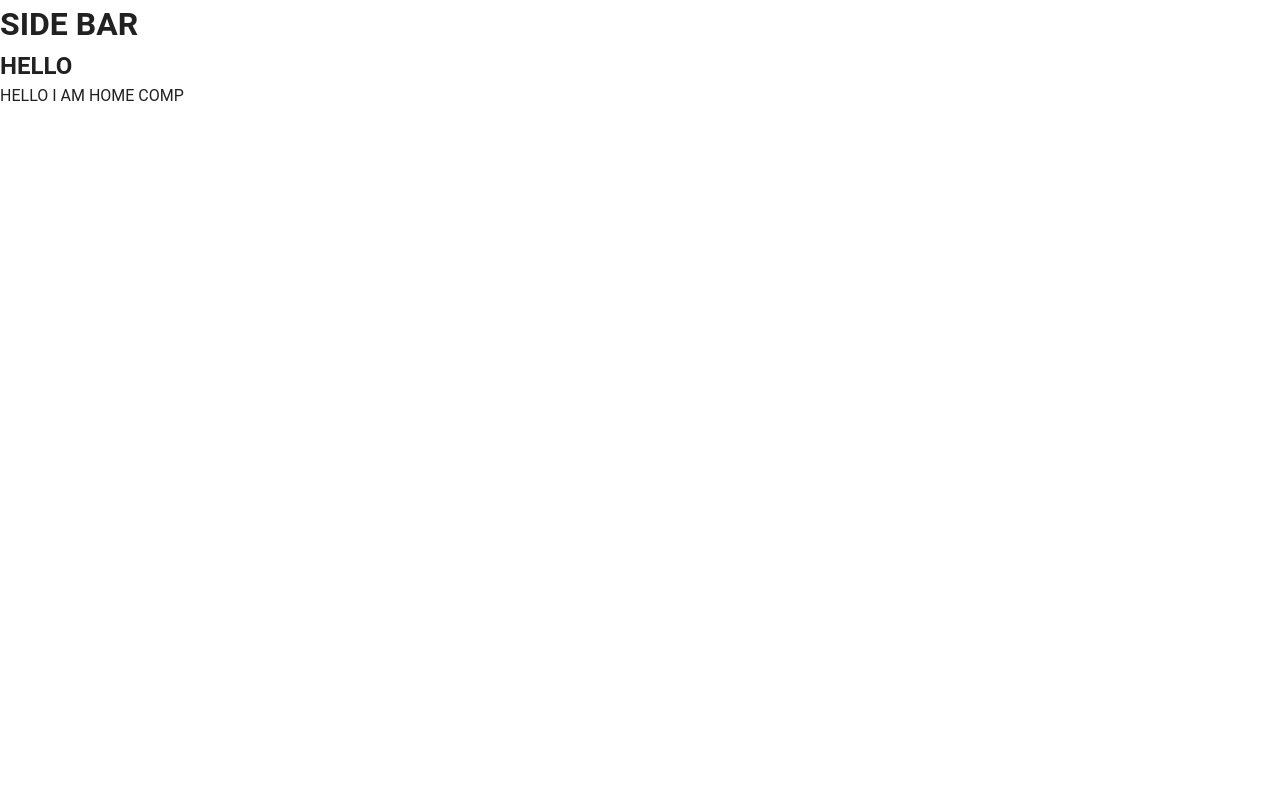
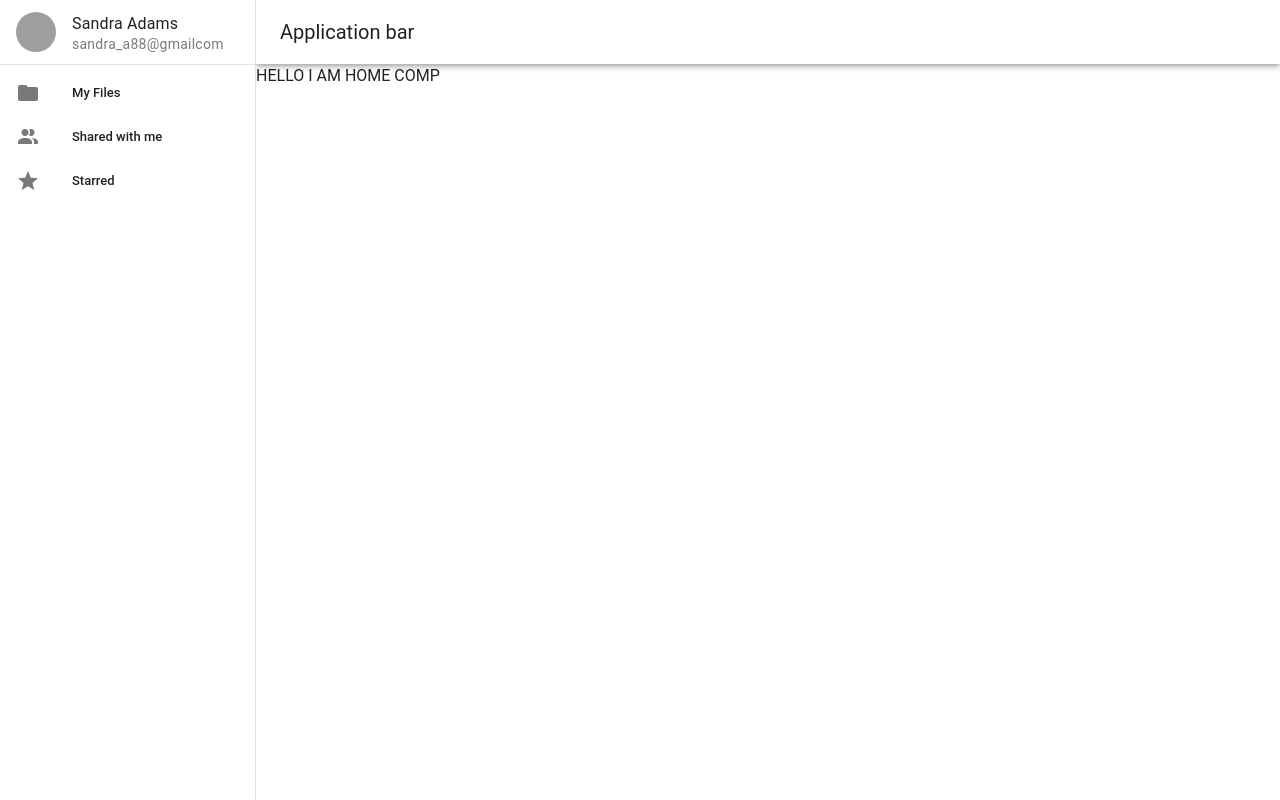
Before and after one commit to uzairkk1/appointment-frontend-vue, a Vue app: page / in a window 1280 px wide. Built offline with nearby package versions, Linux system fonts and the light colour scheme; grey boxes are pictures that could not be loaded.

Commit message:
Added home layout structure

```diff
--- a/src/components/AppBar.vue
+++ b/src/components/AppBar.vue
@@ -1,5 +1,16 @@
-<script setup></script>
+<script setup>
+import { defineEmits, defineProps } from "vue";
+const emit = defineEmits(["updateNav"]);
+const props = defineProps(["isSmDown"]);
+
+const openNav = () => {
+  emit("updateNav");
+};
+</script>
 <template>
-  <!-- Toolbar For Smaller Screens-->
-  <h2>HELLO</h2>
+  <v-app-bar title="Application bar">
+    <template v-slot:prepend>
+      <v-app-bar-nav-icon v-if="isSmDown" @click="openNav"></v-app-bar-nav-icon>
+    </template>
+  </v-app-bar>
 </template>
--- a/src/components/SideBar.vue
+++ b/src/components/SideBar.vue
@@ -1,4 +1,51 @@
-<script setup></script>
+<script setup>
+import { defineEmits, defineProps } from "vue";
+
+const emit = defineEmits(["updateNav"]);
+const props = defineProps(["isMdUp", "open", "rails"]);
+
+const updateNavState = (state) => {
+  emit("updateNav", state);
+};
+
+const getDrawerVal = () => {
+  return props.isMdUp || props.open;
+};
+</script>
 <template>
-  <h1>SIDE BAR</h1>
+  <v-navigation-drawer
+    :model-value="getDrawerVal()"
+    expand-on-hover
+    :rail="rails"
+    mobile-breakpoint="sm"
+    @update:modelValue="updateNavState"
+  >
+    <v-list>
+      <v-list-item
+        prepend-avatar="https://randomuser.me/api/portraits/women/85.jpg"
+        title="Sandra Adams"
+        subtitle="sandra_a88@gmailcom"
+      ></v-list-item>
+    </v-list>
+
+    <v-divider></v-divider>
+
+    <v-list density="compact" nav>
+      <v-list-item
+        prepend-icon="mdi-folder"
+        title="My Files"
+        value="myfiles"
+      ></v-list-item>
+      <v-list-item
+        prepend-icon="mdi-account-multiple"
+        title="Shared with me"
+        value="shared"
+      ></v-list-item>
+      <v-list-item
+        prepend-icon="mdi-star"
+        title="Starred"
+        value="starred"
+      ></v-list-item>
+    </v-list>
+  </v-navigation-drawer>
 </template>
--- a/src/layouts/HomeLayout.vue
+++ b/src/layouts/HomeLayout.vue
@@ -1,17 +1,58 @@
 <script setup>
 import SideBar from "../components/SideBar.vue";
 import AppBar from "../components/AppBar.vue";
+import { ref, watch } from "vue";
+import { useDisplay } from "vuetify";
+
+const isNavOpen = ref(false);
+const isNavRail = ref(false);
+
+const onUpdateNav = (state) => {
+  if (state != undefined) {
+    isNavOpen.value = state;
+  } else {
+    isNavOpen.value = !isNavOpen.value;
+    isNavRail.value = false;
+  }
+};
+
+const display = useDisplay({ mobileBreakpoint: "sm" });
+
+watch(
+  () => display.smAndDown.value,
+  (val) => {
+    if (val) {
+      isNavRail.value = false;
+    } else {
+      isNavRail.value = true;
+    }
+  }
+);
+watch(
+  () => display.mdAndDown.value,
+  (val) => {
+    if (val) {
+      isNavRail.value = true;
+    } else {
+      isNavRail.value = false;
+    }
+  }
+);
 </script>
 <template>
   <v-app>
-    <SideBar />
-    <AppBar />
+    <v-layout class="rounded rounded-md">
+      <SideBar
+        @update-nav="onUpdateNav"
+        :is-md-up="display.mdAndUp.value"
+        :rails="isNavRail"
+        :open="isNavOpen"
+      />
+      <AppBar @update-nav="onUpdateNav" :is-sm-down="display.smAndDown.value" />
 
-    <v-main class="">
-      <slot></slot>
-    </v-main>
-    <!-- <main>
-
-    </main> -->
+      <v-main>
+        <slot></slot>
+      </v-main>
+    </v-layout>
   </v-app>
 </template>
```
